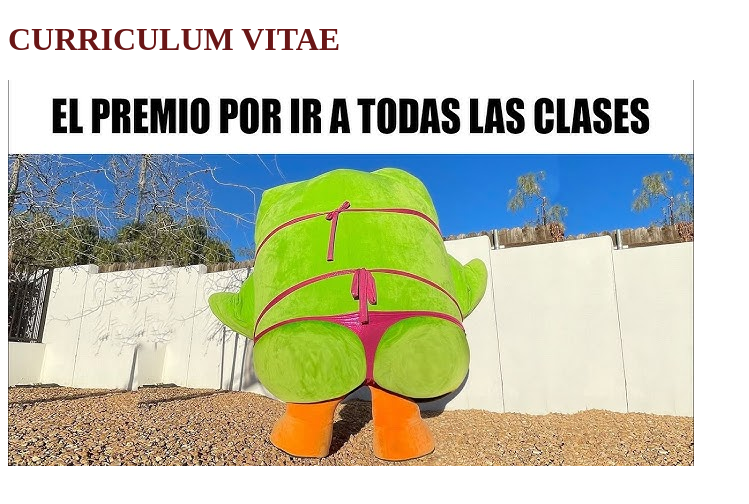
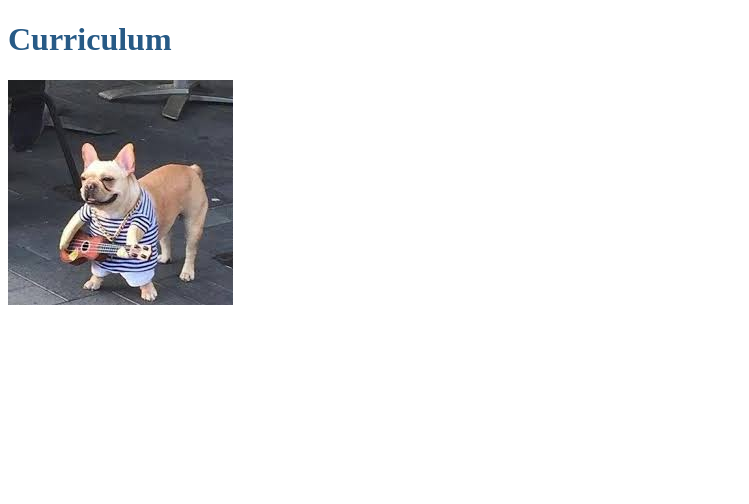
Before and after one commit to AlvaroRiveraCarhuani/Presentation, a plain HTML site: page index.html in a window 1280 px wide. Shown: the whole page, without its empty margins (0-749 px from the left). Drawn offline with Linux system fonts and the light colour scheme.

Commit message:
Curriculum

```diff
--- a/index.html
+++ b/index.html
@@ -3,11 +3,11 @@
 <head>
     <meta charset="UTF-8">
     <meta name="viewport" content="width=device-width, initial-scale=1.0">
-    <link rel="stylesheet" type="text/css" href="./styles.css">
+    <link rel="stylesheet" type="text/css" href="./style.css">
     <title>Presentation</title>
 </head>
 <body>
-    <h1 class="titulo">CURRICULUM VITAE</h1>
-    <img src="./duolingo.jpg">
+    <h1 class="Titulo">Curriculum</h1>
+    <img src="./images.jfif">
 </body>
 </html>
--- /dev/null
+++ b/style.css
@@ -0,0 +1,3 @@
+.Titulo{
+    color: rgb(39, 90, 134);
+}
--- a/styles.css
+++ /dev/null
@@ -1,5 +0,0 @@
-.titulo{
-    width: 400;
-    color: #6a1616
-
-}
```
Also changed, not shown: duolingo.jpg (deleted), images.jfif (added), 1 other file.
